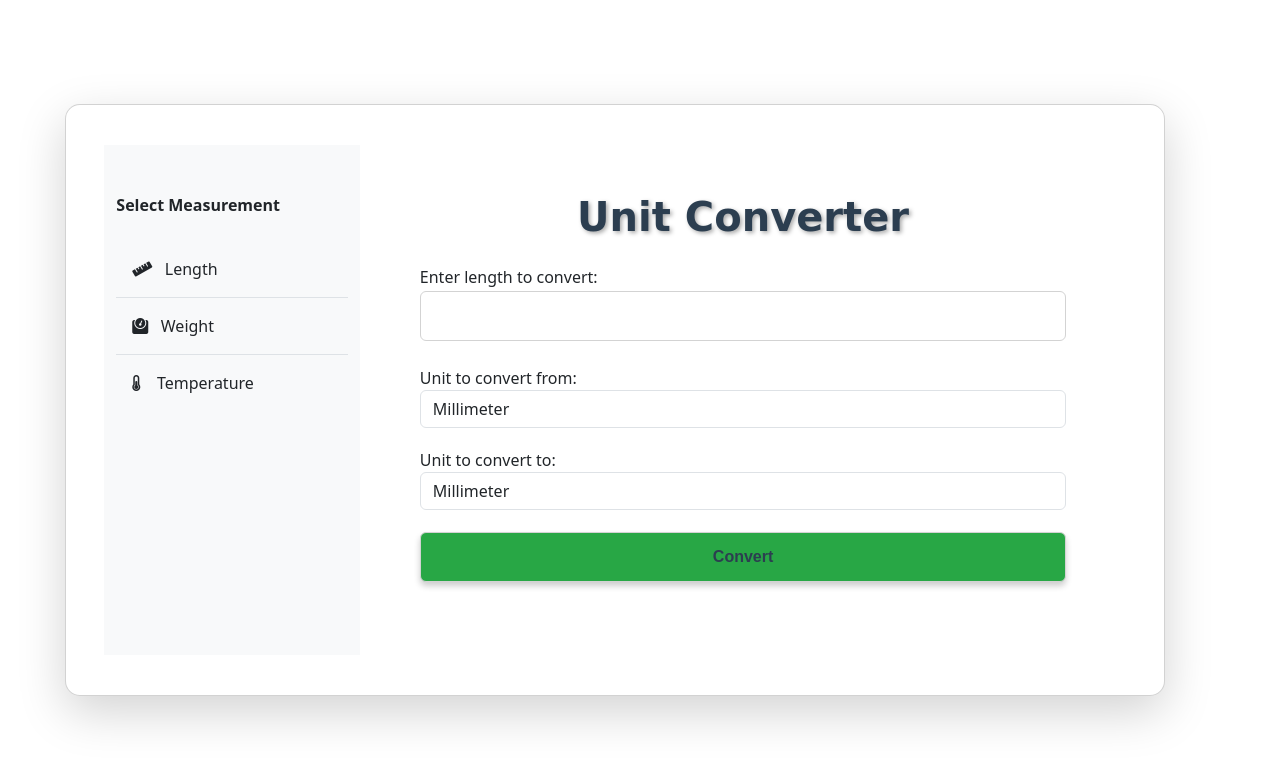
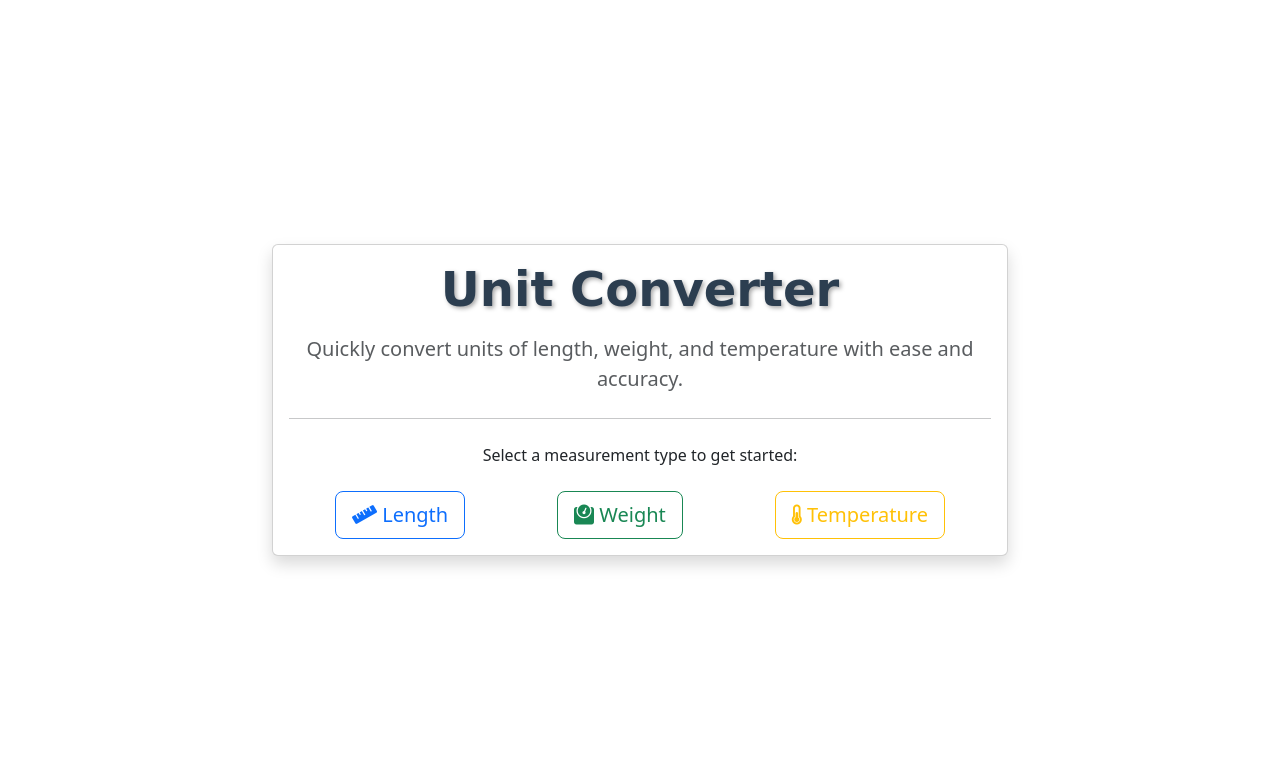
Before and after one commit to Morgan-Sell/unit_converter, a Flask app: page / in a window 1280 px wide. Shown: the top 764 px of the page. Run offline with Flask 3, Linux system fonts and the light colour scheme; some libraries are stand-ins or nearby versions.

Commit message:
created a landing page using home.html

```diff
--- a/src/forms.py
+++ b/src/forms.py
@@ -32,7 +32,7 @@ class WeightForm(FlaskForm):
 
 
 class TemperatureForm(FlaskForm):
-    length = DecimalField("Enter temperature to convert:", validators=[DataRequired()])
+    value = DecimalField("Enter temperature to convert:", validators=[DataRequired()])
     from_unit = SelectField(
         "Unit to convert from:",
         choices=TEMPERATURE_UNIT_CHOICES,
--- a/src/main.py
+++ b/src/main.py
@@ -18,14 +18,8 @@ bootstrap = Bootstrap5(app)
 
 @app.route("/", methods=["GET", "POST"])
 def home():
-    form = LengthForm()
-    result = None
 
-    if form.validate_on_submit():
-        strategy = LengthConversionStrategy()
-        result = calc_conversion_based_on_form_inputs(form, strategy)
-
-    return render_template("index.html", form=form, result=result)
+    return render_template("home.html")
 
 
 @app.route("/length", methods=["GET", "POST"])
--- a/static/css/style.css
+++ b/static/css/style.css
@@ -113,3 +113,11 @@ h3.text-center {
     color: #2C3E50; /* Darker color */
     text-shadow: 2px 2px 4px #aaa; /* Adding subtle shadow */
 }
+
+h1.text-center {
+    font-family: 'Comic Sans MS', cursive, sans-serif; /* Custom font */
+    font-weight: bold;
+    font-size: 2.5rem;
+    color: #2C3E50; /* Darker color */
+    text-shadow: 2px 2px 4px #aaa; /* Adding subtle shadow */
+}
--- /dev/null
+++ b/templates/home.html
@@ -0,0 +1,42 @@
+{% extends "base.html" %}
+
+{% block title %}Welcome to Unit Converter{% endblock %}
+
+{% block content %}
+<div class="container text-center">
+    <div class="row justify-content-center">
+        <div class="col-lg-8 col-md-10">
+            <div class="card my-5 shadow rounded">
+                <div class="card-body">
+                    <!-- Title with Custom Font and Bold Styling -->
+                    <h1 class="display-5 mb-3" style="font-family: 'Comic Sans MS', cursive, sans-serif; font-weight: bold; color: #2C3E50; text-shadow: 2px 2px 4px #aaa;">
+                        Unit Converter
+                    </h1>
+
+                    <!-- Simplified Subtitle -->
+                    <p class="lead text-muted mt-3" style="font-size: 1.25rem;">
+                        Quickly convert units of length, weight, and temperature with ease and accuracy.
+                    </p>
+
+                    <hr class="my-4">
+
+                    <p>Select a measurement type to get started:</p>
+
+                    <!-- Conversion Buttons -->
+                    <div class="d-flex justify-content-around mt-4">
+                        <a href="{{ url_for('length_conversion') }}" class="btn btn-outline-primary btn-lg">
+                            <i class="fa fa-ruler"></i> Length
+                        </a>
+                        <a href="{{ url_for('weight_conversion') }}" class="btn btn-outline-success btn-lg">
+                            <i class="fa fa-weight"></i> Weight
+                        </a>
+                        <a href="{{ url_for('temperature_conversion') }}" class="btn btn-outline-warning btn-lg">
+                            <i class="fa fa-thermometer-half"></i> Temperature
+                        </a>
+                    </div>
+                </div>
+            </div>
+        </div>
+    </div>
+</div>
+{% endblock %}
```
